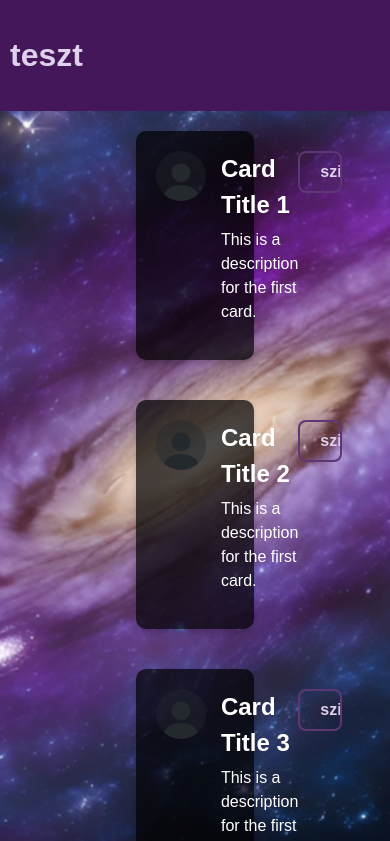
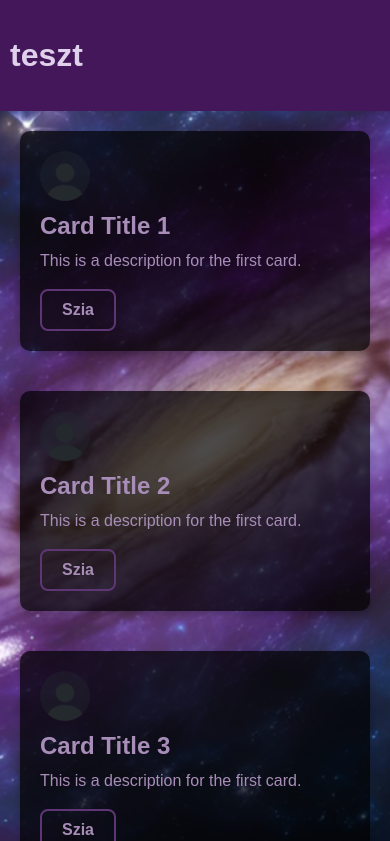
Before and after one commit to lenartaron/szakdoga, a Vue app: page / in a window 390 px wide. Shown: the top 841 px of the page. Built offline with nearby package versions, Linux system fonts and the light colour scheme.

Commit message:
card position (pc and phone), animation rebuild

```diff
--- a/src/components/EventCard.vue
+++ b/src/components/EventCard.vue
@@ -1,64 +1,40 @@
 <script setup>
 
 </script>
+
 <template>
   <main>
-      <div class="container" v-for="(index, mood) in 5">
-        <div class="card">
+    <div class="container">
+      <div class="card" v-for="index in 7" :key="index">
         <img src="../assets/testProfilIcon.png" alt="Card Image 1" />
         <div class="content">
           <h3>Card Title {{ index }}</h3>
           <p>This is a description for the first card.</p>
         </div>
-          <button @click="" id="reszletek">szia</button>
+        <button @click="EventDetail(index)" id="reszletek"><span>Szia</span></button>
       </div>
     </div>
   </main>
 </template>
 <style scoped>
-.page-wrapper {
-  min-height: 100vh;
-}
-
 .container {
+  display: flex;
+  flex-wrap: wrap;
+  justify-content: center;
   align-items: center;
-  justify-content: center;
-}
-
-.page-wrapper, .container {
-  flex-direction: column;
-}
-
-.page-wrapper, .container, .card, #reszletek {
-  display: flex;
 }
 
 .card {
+  color: #a88db8;
   background-color: rgba(0, 0, 0, 0.7);
   border-radius: 10px;
   padding: 20px;
-  margin: 20px 0;
-  width: 20%;
+  margin: 20px;
+  width: 100%;
   height: auto;
   box-shadow: 0px 4px 6px rgba(0, 0, 0, 0.2);
   align-items: flex-start;
   transition: width 1s, background-color 1s, color 1s;
-}
-
-.card, #reszletek {
-  color: white;
-}
-
-.card:hover {
-  width: 83%;
-  background-color: #fff;
-  color: #000;
-}
-
-.card:hover #reszletek {
-  background-color: #5e367400;
-  color: rgb(0, 0, 0);
-  border-color: #5E3674;
 }
 
 .card img {
@@ -84,7 +60,6 @@
 #reszletek {
   border: none;
   background-color: rgba(0, 0, 0, 0);
-  justify-self: center;
   position: relative;
   padding: 10px 20px;
   font-size: 1rem;
@@ -94,18 +69,51 @@
   border-radius: 8px;
   cursor: pointer;
   overflow: hidden;
-  transition: all 0.3s ease;
   background: linear-gradient(#451f5a 0 0) no-repeat calc(200% - var(--p, 0%))
     100% / 200% var(--p, 0.2em);
   transition: 0.3s var(--t, 0s),
     background-position 0.3s calc(0.3s - var(--t, 0s));
+  color: #000;
+}
+#reszletek>span {
+  color: #a88db8;
 }
 
 #reszletek:hover {
   --p: 100%;
   --t: 0.3s;
-  color: #000000;
 }
 
+#reszletek:hover>span {
+  color: #000;
+}
 
+.card:hover {
+  width: 28%;
+  background-color: #fff;
+  color: #000;
+}
+
+.card:hover>#reszletek {
+  background-color: #5E367400;
+  color: var(--t, #000);
+  border-color: #5E3674;
+}
+
+.card:hover #reszletek::after {
+  color: #000000;
+  font-weight: bold;
+}
+
+@media (min-width: 769px) {
+  .card {
+    width: 25%;
+  }
+}
+
+@media (max-width: 768px) {
+  .card {
+    width: 100%;
+  }
+}
 </style>
--- a/src/style.css
+++ b/src/style.css
@@ -4,11 +4,12 @@
   font-weight: 400;
 
   cursor: url("assets/simplecursor.cur"), pointer;
-  background-image: url("/src/assets/bck.webp");
+
 }
 
 /*Body*/
-:root, body {
+body {
+  background-image: url("/src/assets/bck.webp");
   background-repeat: no-repeat;
   background-attachment: fixed;
   background-size: cover;
@@ -47,6 +48,7 @@ footer {
   bottom: 0;
   width: 100%;
   text-align: center;
+  align-items: end;
   padding: 10px 0;
 }
 
```
Lines whose indentation alone changed are shown as unchanged.
